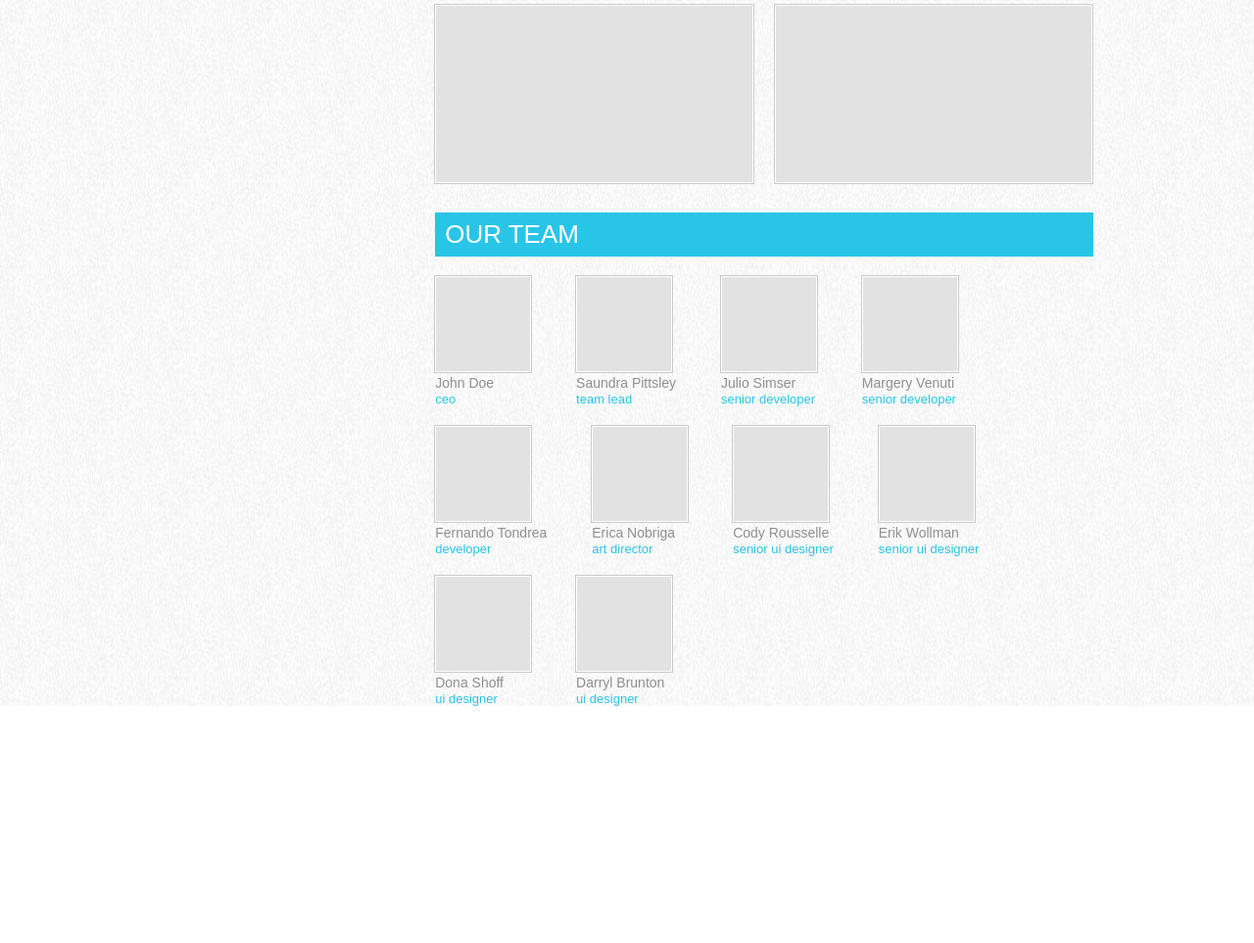
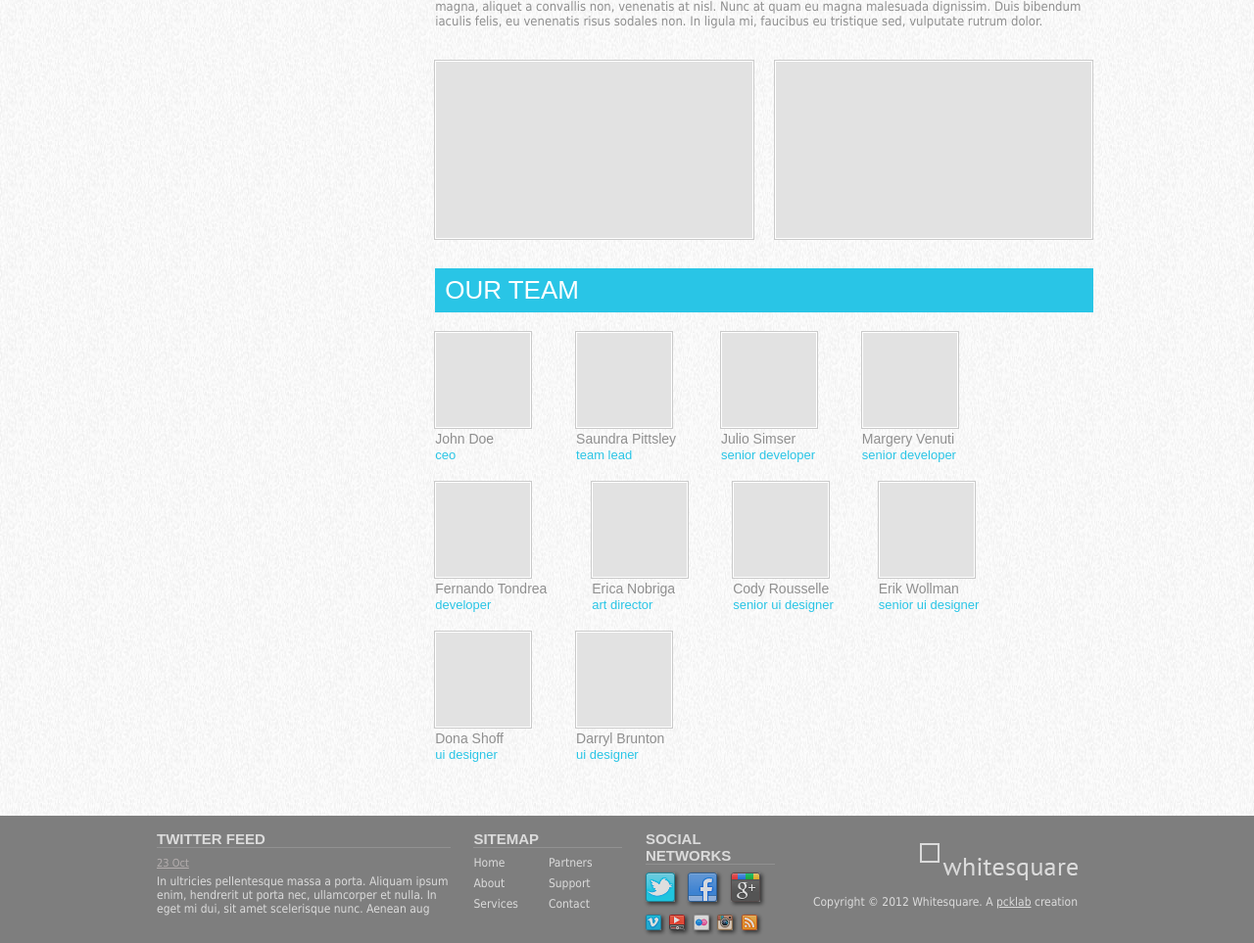
Before and after one commit to Maximzp83/Whitesquare, a plain HTML site: page index.html in a window 1280 px wide. Shown: the part 776-1739 px from the top of the page at 98% size. Before the commit the page ends 1497 px from the top, so only its background shows below. Drawn offline with Linux system fonts and the light colour scheme.

Commit message:
footer added

```diff
--- a/css/styles.css
+++ b/css/styles.css
@@ -5,13 +5,21 @@
 	border-top: 5px solid #7e7e7e;
 	font-size: 14px;
 	box-sizing: border-box;
+	color: #8f8f8f;
 }
 
 a {	text-decoration: none; }
+li { list-style: none;  }
+ul { margin: 0;  padding: 0; }
+
+a:hover,
+button:hover {	cursor: pointer;  }
+
 
 .list-menu a,
 .sub-menu a,
-.sub-menu a:before	 {
+.sitemap a,
+.sub-menu a:before {
     transition: .6s linear;
     -webkit-transition: .6s linear;/*Chrome до версии 26.0, Safari, Android и iOS*/
     -moz-transition: .6s linear;/*Firefox до версии 16.0*/
@@ -31,6 +39,9 @@ a {	text-decoration: none; }
 	margin: 0 auto;
 }
 
+	/*----------------HEADER------(начало)-------------*/
+
+
 .header {
 	padding-top: 26px;
 }
@@ -44,14 +55,34 @@ form[name="search"] {
 	display: inline-block;
 	float: right;
 
+}
+
+input[type="search"] {
+	width: 158px; height: 36px;
+	background: #f3f3f3;
+	padding-left: 11px;
+	border: 1px solid #e7e7e7;
+}
+
+form[name="search"] button {
+	width: 36px; height: 36px;
+	background-color: #29c5e6;
+	opacity: 0.75;
+	color: #fff;
+	border: none;
+}
+
+form[name="search"] button:hover {
+	opacity: 1.0;
+}
+
+
 	/*----------------НАВИГАЦИОННОЕ МЕНЮ В HEADER------(начало)-------------*/
-}
+
 
 .top-menu ul {
 	display: block;
     max-width: 100%;
-	margin: 0;
-	padding: 0;
 	border: 1px solid #e7e7e7;
 	margin: 22px 0 30px 0;
 	background: #f3f3f3;
@@ -78,7 +109,6 @@ form[name="search"] {
  }
 
 .list-menu a:hover {
-	cursor: pointer;
  	color: #29c5e6;
 }
 
@@ -110,7 +140,6 @@ form[name="search"] {
  }
 
 
-	/*----------------НАВИГАЦИОННОЕ МЕНЮ В HEADER------(конец)-------------*/
     /*--------------------HEADER END------------------------------*/
 
     /*--------------------MAIN BEGIN------------------------------*/
@@ -142,15 +171,9 @@ form[name="search"] {
 
  /*------Aside Menu begin------*/
 
-.sub-menu {
-	margin: 0;
-	padding: 0;
-}
-
 .sub-menu li {
 	border: 1px solid #e7e7e7;
 	margin-bottom: -1px;
-	list-style: none;
 	background: #f3f3f3;
 }
 
@@ -218,13 +241,11 @@ blockquote p {
 }
 
 blockquote p {
-	padding: 10px;
-	box-sizing: border-box;
-	line-height: 28px;
-	font: 28px arial;
+	padding: 10px 15px;
+	font: 33px 'Oswald', sans-serif;
     font-style: italic;
-    font-stretch: condensed;
     color: #fff;
+    line-height: 37px;
     text-transform: uppercase;
 }
 
@@ -279,20 +300,18 @@ blockquote p:after {
 
  .team-table {
      text-align: left;
-     margin: 0; padding: 0;
      margin-right: -40px;
  }
 
  .team-table li {
  	display: inline-block;
- 	list-style: none;
  	margin: 20px 5.9% 0 0;
  	font-size: 14px;
  	color: #8f8f8f;
  	font-stretch: condensed;
  }
 
-.team-table  span {
+.team-table span {
 	color: #29c5e6;
 	font-size: 13px;
 
@@ -302,3 +321,147 @@ blockquote p:after {
  	border: 1px solid #fff;
     outline: 1px solid #c9c9c9;
  }
+
+    /*--------------------MAIN, CONTENT, END------------------------------*/
+
+    /*--------------------FOOTER BEGIN------------------------------*/
+
+ .footer {
+ 	margin-top: 55px;
+ 	background-color: #7e7e7e;
+ 	width: 100%;
+ 	color: #dbdbdb;
+ 	font-stretch: normal;
+ 	font-family: tahoma, serif;
+ 	font-size: 12px;
+ }
+
+ .footer a {
+ 	color: #dbdbdb;
+ }
+
+.footer time {
+	text-decoration: underline;
+	color: #b4aeae;
+	font-size: 11px;
+}
+
+.footer-container {
+	max-width: 960px;
+	margin: 0 auto;
+}
+
+.footer-container div {
+	display: inline-block;
+	vertical-align: top;
+	margin: 15px 20px 10px 0;
+}
+
+.footer-container h3 {
+	text-align: left;
+	margin: 0 0 8px 0;
+	border-bottom: 1px solid #919191;
+	font-stretch: condensed;
+	font-family:  Oswald, arial, sans-serif;
+	font-size: 15px;
+}
+
+.twitterfeed {
+	width: 100%; max-width: 300px;
+	margin-left: 10px;
+}
+
+.twitterfeed p {
+	margin: 5px 0 0 0;
+}
+
+.sitemap {
+	width: 100%; max-width: 152px;
+}
+
+.sitemap li {
+	display: inline-block;
+	margin: 0 33px 7px 0;
+	width: 40px;
+}
+
+.sitemap a:hover {
+	color: #29c5e6;
+}
+
+ /*------Social Buttons begin------*/
+
+.social {
+	width: 100%; max-width: 132px;
+}
+
+.social a {
+	display: inline-block;
+	box-shadow: 2px 2px 4px rgba(0,0,0,0.8);
+}
+
+.social-icon {
+	width: 30px; height: 30px;
+	background: url("../images/social.png") no-repeat;
+	opacity: 0.75;
+	margin: 0 10px 10px 0;
+}
+
+.social-icon:hover,
+.social-icon-small:hover {
+	opacity: 1.0;
+}
+
+.twitter {
+	background-position: -5px -5px;
+}
+
+.facebook {
+	background-position: -45px -5px;
+}
+
+.google-plus {
+	background-position: -85px -5px;
+}
+.social-icon-small {
+	width: 16px; height: 16px;
+	background: url("../images/social-small.png") no-repeat;
+	opacity: 0.75;
+	margin-right: 5px;
+}
+
+.vimeo {
+	background-position: -5px -5px;
+}
+
+.youtube {
+	background-position: -31px -5px;
+}
+
+.flickr {
+	background-position: -57px -5px;
+}
+.instagram {
+	background-position: -83px -5px;
+}
+.rss {
+	background-position: -109px -5px;
+}
+ /*------Social Buttons end------*/
+
+.footer .footer-logo {
+ 	display: inline-block;
+ 	margin-top: 28px;
+ 	float: right;
+ 	text-align: right;
+ 	font-size: 12px;
+ }
+
+ .footer-logo a {
+     text-decoration: underline;
+ }
+
+ .footer-logo a:hover {
+ 	text-decoration: none;
+ 	/*color: #29c5e6;*/
+ }
--- a/index.html
+++ b/index.html
@@ -8,7 +8,7 @@
 
 </head>
 <body>
-      <div class="container-main">
+   <div class="container-main">
          <header class="header">
          	<div class="logo">
          		<img src="images/logo.png" alt="logo">
@@ -109,12 +109,45 @@
                   </li>
                </ul>
             </section>
-            <footer class="footer">
-               <div class="feed"></div>
-               <div class="sitemap"></div>
-               <div class="social-net"></div>
-               <div class="footer-logo"></div>
-            </footer>
-   	  </div>
+        </div>
+   </div>
+   <div class="footer">
+      <div class="footer-container">
+         <div class="twitterfeed">
+            <h3>TWITTER FEED</h3>
+            <time datetime="2012-10-23">23 Oct</time>
+            <p>In ultricies pellentesque massa a porta. Aliquam ipsum
+                enim, hendrerit ut porta nec, ullamcorper et nulla. In
+                eget mi dui, sit amet scelerisque nunc. Aenean aug</p>
+         </div>
+         <div class="sitemap">
+            <h3>SITEMAP</h3>
+            <ul>
+               <li><a href="#">Home</a></li>
+               <li><a href="#">Partners</a></li>
+               <li><a href="#">About</a></li>
+               <li><a href="#">Support</a></li>
+               <li><a href="#">Services</a></li>
+               <li><a href="#">Contact</a></li>
+            </ul>
+         </div>
+         <div class="social">
+            <h3>SOCIAL NETWORKS</h3>
+            <a href="http://twitter.com/" class="social-icon twitter"></a>
+            <a href="http://facebook.com/" class="social-icon facebook"></a>
+            <a href="http://plus.google.com/" class="social-icon google-plus"></a>
+            <a href="http://vimeo.com/" class="social-icon-small vimeo"></a>
+            <a href="http://youtube.com/" class="social-icon-small youtube"></a>
+            <a href="http://flickr.com/" class="social-icon-small flickr"></a>
+            <a href="http://instagram.com/" class="social-icon-small instagram"></a>
+            <a href="/rss/" class="social-icon-small rss"></a>
+         </div>
+         <div class="footer-logo">
+            <img src="images/footer-logo.png" alt="footer-logo">
+            <p>Copyright &copy 2012 Whitesquare. A <a href="http://pcklab.com">pcklab</a> creation</p>
+         </div>
+      </div>
+   </div>
+
 </body>
 </html>
```
